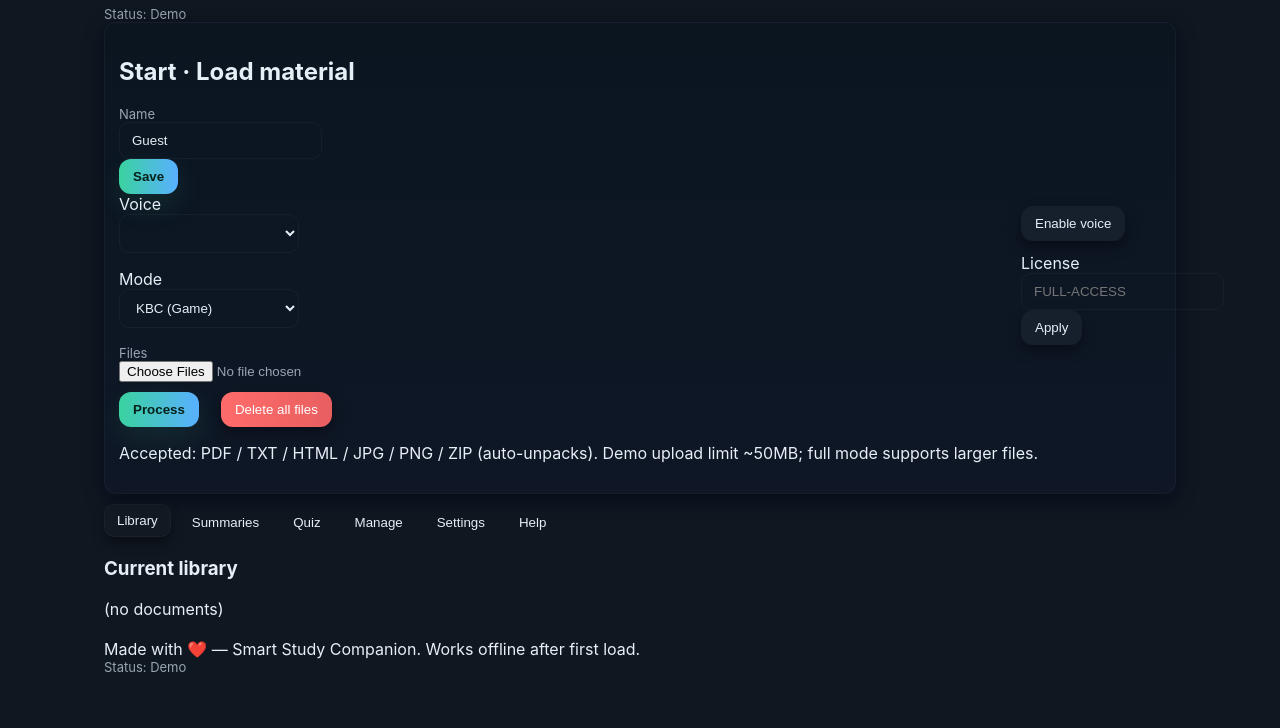
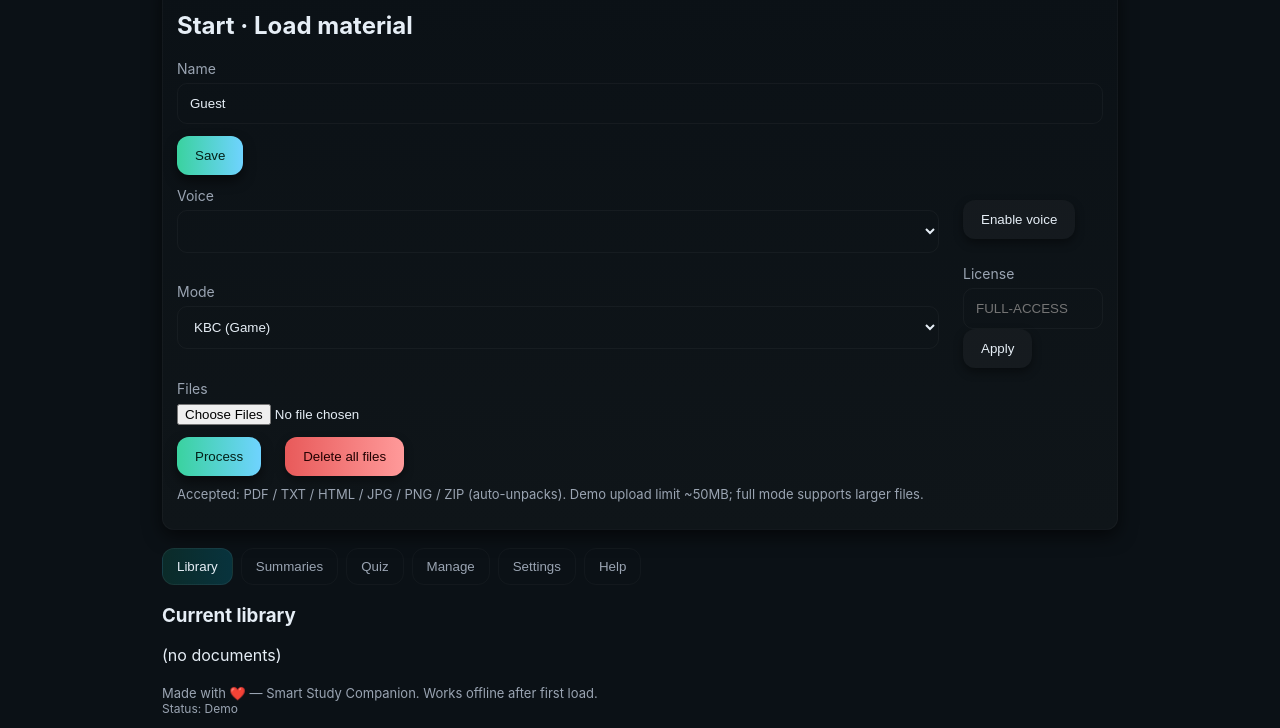
Before and after one commit to prashantjoshi67-rgb/SmartStudyCompanion, a plain HTML site: page index.html in a window 1280 px wide. Shown: the part 102-830 px from the top of the page. Drawn offline with nearby package versions, Linux system fonts and the light colour scheme.

Commit message:
Update style.css

```diff
--- a/style.css
+++ b/style.css
@@ -1,135 +1,77 @@
 /* === START OF FILE: style.css ===
-   Lines: ~215
-   Purpose: Vibrant UI theme, responsive layout, button states, theme presets, accessible typography
+   Vibrant mobile-first styles for Smart Study Companion
+   Copy-paste whole file to style.css
 */
 
+/* Basic reset */
 :root{
-  --bg: #0f1720;
-  --card: linear-gradient(180deg,#0b1520,#0f1726);
-  --text: #e6eef6;
-  --muted: #9aa4b2;
-  --accent: #3ad29f;
-  --accent-2: #59b0ff;
-  --danger: #ff6b6b;
-  --btn: rgba(255,255,255,0.04);
-  --card-border: rgba(255,255,255,0.04);
-  --radius: 12px;
-  --font-family: Inter, system-ui, -apple-system, "Segoe UI", Roboto, "Helvetica Neue", Arial;
-  --font-size: 16px;
+  --bg:#0b1116;
+  --card:#0f1519;
+  --muted:#9aa4b2;
+  --accent:#3ad29f;
+  --btn:#2b3742;
+  --gold:#d48806;
+  --text:#e6eef6;
+  --danger:#e85a5a;
   --glass: rgba(255,255,255,0.02);
-  --shadow-1: 0 6px 18px rgba(2,6,23,0.6);
+}
+*{box-sizing:border-box}
+html,body{height:100%;margin:0;font-family:Inter,Arial,Helvetica,sans-serif;background:var(--bg);color:var(--text);}
+.container{max-width:980px;margin:12px auto;padding:12px;}
+header{display:flex;align-items:baseline;gap:12px;flex-wrap:wrap}
+h1{font-size:36px;margin:0 0 6px 0;line-height:1}
+.status{color:var(--muted);font-size:14px}
+.card{background:linear-gradient(180deg,#0b1116,#0f1519);border:1px solid rgba(255,255,255,0.03);padding:14px;border-radius:12px;margin-top:12px;box-shadow:0 6px 18px rgba(0,0,0,0.6)}
+.field{display:block;margin:12px 0}
+.label{font-size:14px;color:var(--muted);margin-bottom:6px}
+input[type="text"], input[type="number"], select, .output, pre{
+  background:transparent;border:1px solid rgba(255,255,255,0.04);padding:12px;border-radius:10px;color:var(--text);width:100%;
+}
+input[type="file"]{color:var(--text)}
+.btn{display:inline-block;padding:12px 18px;border-radius:12px;border:none;background:rgba(255,255,255,0.03);color:var(--text);cursor:pointer;box-shadow:0 4px 10px rgba(0,0,0,0.4)}
+.btn.small{padding:8px 10px;border-radius:10px}
+.btn.primary{background:linear-gradient(90deg,var(--accent),#6fd3ff);color:#042018;box-shadow:0 6px 12px rgba(0,0,0,0.5)}
+.btn.danger{background:linear-gradient(90deg,var(--danger),#ff9a9a);color:#200;}
+
+/* Tabs */
+.tabs{display:flex;gap:8px;margin-top:18px;flex-wrap:wrap}
+.tab{background:transparent;border:1px solid rgba(255,255,255,0.03);padding:10px 14px;border-radius:12px;color:var(--muted);cursor:pointer}
+.tab.active{background:linear-gradient(90deg,#0b2b29,#08333d);color:var(--text);border-color:rgba(255,255,255,0.06)}
+
+/* Panes */
+.pane{margin-top:12px}
+.list{display:flex;flex-direction:column;gap:12px}
+.doc-card{background:var(--card);padding:12px;border-radius:12px;border:1px solid rgba(255,255,255,0.02)}
+.doc-title{font-weight:700;font-size:18px}
+.doc-meta{color:var(--muted);font-size:13px;margin-bottom:8px}
+.controls{display:flex;gap:8px;flex-wrap:wrap}
+.output, pre.output{min-height:160px;border-radius:12px;padding:14px;background:linear-gradient(180deg, rgba(255,255,255,0.01), rgba(255,255,255,0.02));border:1px dashed rgba(255,255,255,0.02);color:var(--text);white-space:pre-wrap}
+.note{color:var(--muted);font-size:13px;margin-top:10px}
+.small{font-size:12px;color:var(--muted)}
+.row{display:flex;gap:12px;align-items:center;flex-wrap:wrap;margin-top:12px}
+
+/* Responsive tweaks */
+@media (max-width:600px){
+  h1{font-size:28px}
+  .btn{padding:10px 12px}
 }
 
-/* Reset & base */
-* { box-sizing: border-box; -webkit-font-smoothing:antialiased; -moz-osx-font-smoothing:grayscale; }
-html,body { height:100%; margin:0; background:var(--bg); color:var(--text); font-family:var(--font-family); font-size:var(--font-size); }
-a { color:var(--accent); text-decoration:none; }
-.container { max-width:1100px; margin:12px auto; padding:14px; }
-
-/* Header */
-.header { display:flex; align-items:center; justify-content:space-between; gap:12px; margin-bottom:8px; }
-.header h1 { margin:0; font-size:28px; letter-spacing:0.2px; }
-.status { font-size:13px; color:var(--muted); }
-
-/* Cards and panels */
-.card { background:var(--card); border-radius:var(--radius); padding:14px; border:1px solid var(--card-border); box-shadow:var(--shadow-1); margin-bottom:12px; }
-.controls-card { display:flex; flex-direction:column; gap:10px; }
-
-/* Rows and form elements */
-.row { display:flex; gap:10px; align-items:center; flex-wrap:wrap; }
-label { display:block; font-size:13px; color:var(--muted); }
-input[type="text"], input[type="email"], input[type="number"], select, textarea {
-  background: transparent;
-  border:1px solid rgba(255,255,255,0.04);
-  color:var(--text);
-  padding:10px 12px;
-  border-radius:10px;
-  min-width:180px;
-  outline:none;
-}
-textarea { min-height:110px; resize:vertical; }
-
-/* Buttons */
-.btn { display:inline-flex; align-items:center; justify-content:center; gap:8px; padding:10px 14px; border-radius:12px; border:none; cursor:pointer;
-  background:var(--btn); color:var(--text); transition:transform .12s ease, box-shadow .12s ease, opacity .12s ease; box-shadow:0 6px 14px rgba(0,0,0,0.35);
-}
-.btn:hover { transform:translateY(-3px); }
-.btn:active { transform:translateY(0); opacity:0.95; }
-.btn:disabled { opacity:.45; cursor:not-allowed; transform:none; }
-.btn.primary, .btn.btn-primary { background: linear-gradient(90deg,var(--accent), var(--accent-2)); color:#042018; font-weight:600; box-shadow: 0 10px 30px rgba(58,210,159,0.12); }
-.btn.danger, .btn.danger:hover { background: linear-gradient(90deg,var(--danger), #e85f5f); color:white; }
-
-/* Tabs */
-.tabs { display:flex; gap:8px; margin-bottom:12px; flex-wrap:wrap; }
-.tab { padding:8px 12px; border-radius:10px; background:transparent; border:1px solid transparent; color:var(--text); cursor:pointer; }
-.tab.active { background: linear-gradient(180deg, rgba(255,255,255,0.02), rgba(255,255,255,0.01)); border-color: rgba(255,255,255,0.03); box-shadow: 0 6px 12px rgba(0,0,0,0.35); transform:translateY(-2px); }
-
-/* Library list */
-.library-list { list-style:none; padding:0; margin:0; display:flex; flex-direction:column; gap:10px; }
-.docRow { display:flex; justify-content:space-between; gap:12px; align-items:center; padding:10px; border-radius:10px; background: linear-gradient(180deg, rgba(255,255,255,0.01), transparent); border:1px solid rgba(255,255,255,0.02); }
-.docTitle { font-weight:600; }
-.docMeta { color:var(--muted); font-size:13px; }
-
-/* Outputs */
-.outputbox { background: linear-gradient(180deg, rgba(255,255,255,0.01), rgba(255,255,255,0.00)); border:1px solid rgba(255,255,255,0.03); padding:12px; border-radius:10px; min-height:120px; color:var(--text); white-space:pre-wrap; }
-
-/* Badges and small items */
-.badge { display:inline-block; padding:6px 10px; border-radius:999px; background:rgba(255,255,255,0.03); color:var(--text); font-weight:600; margin-right:8px; }
-.small { font-size:13px; color:var(--muted); }
-
-/* Footer */
-.footer { text-align:center; color:var(--muted); margin-top:18px; font-size:13px; }
-
-/* Theme presets */
-html[data-theme="vibrant"] {
-  --bg: linear-gradient(180deg,#041021,#081427);
-  --card: linear-gradient(180deg,#071620,#091826);
-  --text: #fff8f2;
-  --muted: #e0dcd8;
-  --accent: #ff6b6b;
-  --accent-2: #ffd166;
-  --btn: rgba(255,255,255,0.03);
-  --card-border: rgba(255,255,255,0.03);
-}
-html[data-theme="light"]{
-  --bg: #f6f8fa;
-  --card: #ffffff;
-  --text: #071422;
-  --muted: #495b66;
-  --accent: #0b84ff;
-  --accent-2: #59b0ff;
-  --btn: #f0f6ff;
-  --card-border: rgba(10,15,20,0.06);
+/* Vibrant theme override */
+:root[data-theme="vibrant"]{
+  --bg:#07111a;
+  --card:linear-gradient(180deg,#08121a,#081827);
+  --accent:#00d4b3;
+  --text:#f6fbff;
 }
 
-/* Active/selected states */
-.btn.selected { outline: 3px solid rgba(58,210,159,0.12); transform: translateY(-2px); }
-select:focus, input:focus, textarea:focus { box-shadow: 0 6px 20px rgba(0,0,0,0.45); border-color: rgba(255,255,255,0.06); outline:none; }
-
-/* Responsive */
-@media (max-width:760px) {
-  .row { flex-direction:column; align-items:stretch; }
-  .header { flex-direction:column; align-items:flex-start; gap:8px; }
-  .container { padding:12px; }
+/* Light theme */
+:root[data-theme="light"]{
+  --bg:#f7fbff;
+  --card:#ffffff;
+  --muted:#556070;
+  --accent:#2fbf7f;
+  --text:#0b1720;
+  --btn:#e6f7f0;
 }
 
-/* Small utilities */
-.hidden { display:none !important; }
-.center { text-align:center; }
-
-/* Animated underline for headings */
-.section-title { position:relative; display:inline-block; padding-bottom:6px; margin-bottom:10px; font-weight:700; }
-.section-title:after { content:''; position:absolute; left:0; bottom:0; height:3px; width:36px; border-radius:999px; background:linear-gradient(90deg,var(--accent),var(--accent-2)); transition:width .25s ease; }
-.section-title:hover:after { width:86px; }
-
-/* Code block style */
-pre.code { background: rgba(0,0,0,0.25); padding:12px; border-radius:10px; overflow:auto; color:var(--text); }
-
-/* Card float animation */
-@keyframes floatIn { from { transform: translateY(6px); opacity:0 } to { transform:translateY(0); opacity:1 } }
-.card { animation: floatIn .18s ease both; }
-
-/* Accessibility focus */
-:focus { outline: 3px solid rgba(79,164,190,0.12); outline-offset:2px; }
-
-/* === END OF FILE: style.css === */
+/* End */
```
